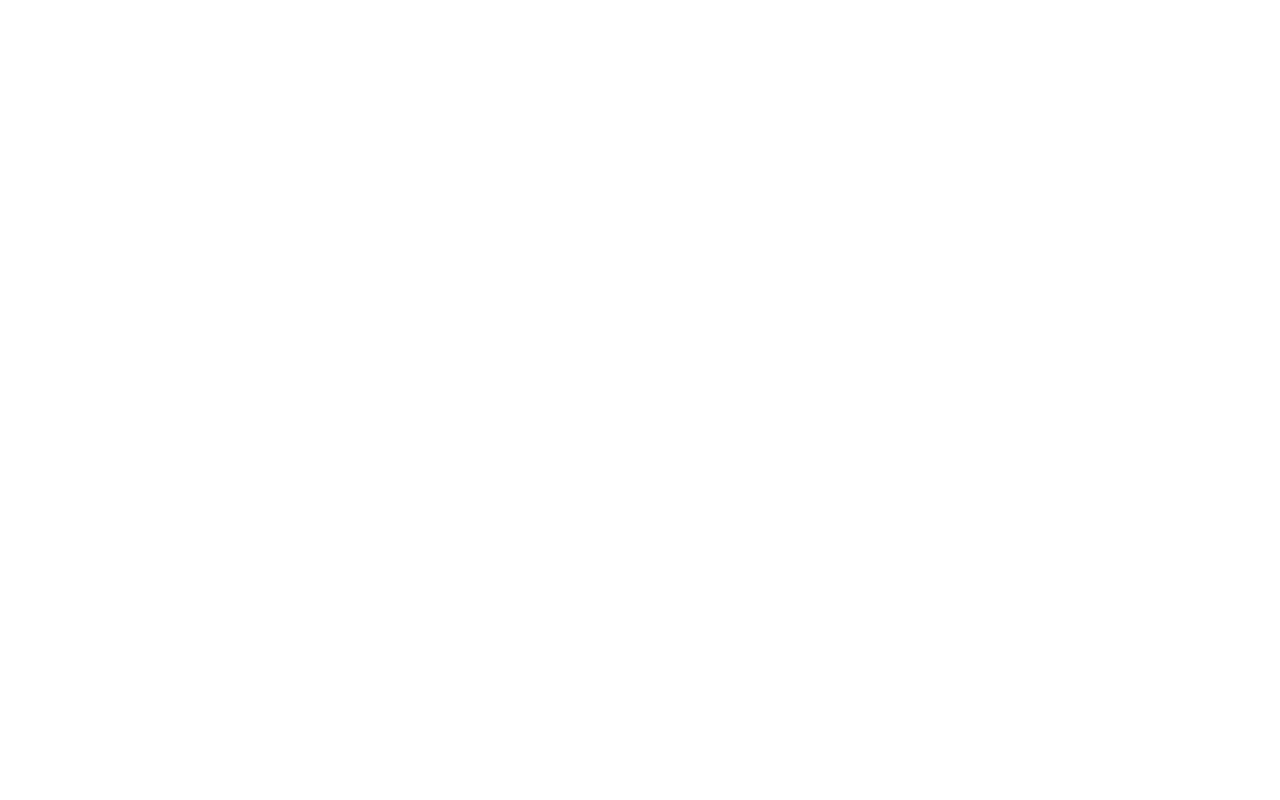
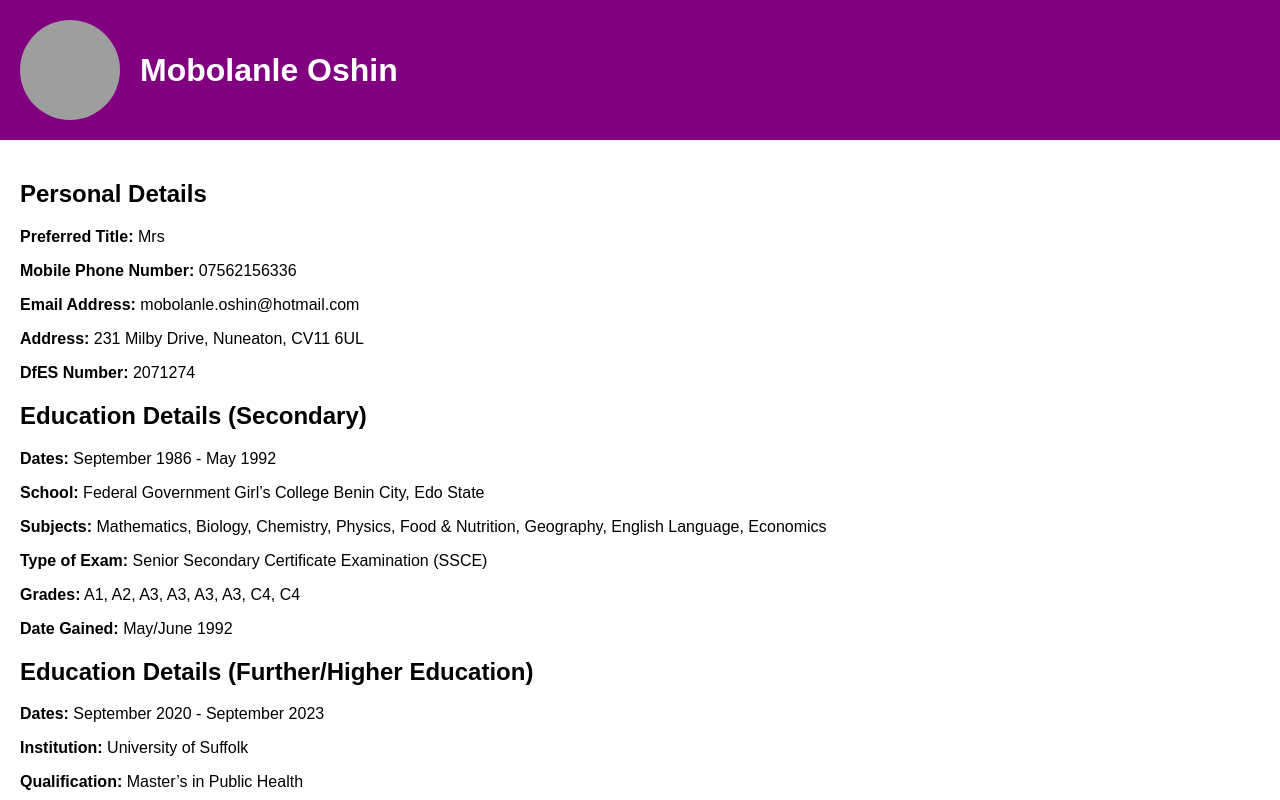
Before and after one commit to Moboshin/teaching, a plain HTML site: page index.html in a window 1280 px wide. Shown: the top 800 px of the page. Drawn offline with Linux system fonts and the light colour scheme; grey boxes are pictures that could not be loaded.

Commit message:
correction 1

```diff
--- a/index.html
+++ b/index.html
@@ -26,6 +26,13 @@
         .content {
             padding: 20px;
         }
+        h1 {
+            margin: 0;
+        }
+    </style>
+</head>
+<body>
+    <div class="header">
         <img src="6.jpg" alt="Mobolanle Oshin">
         <h1>Mobolanle Oshin</h1>
     </div>
```
